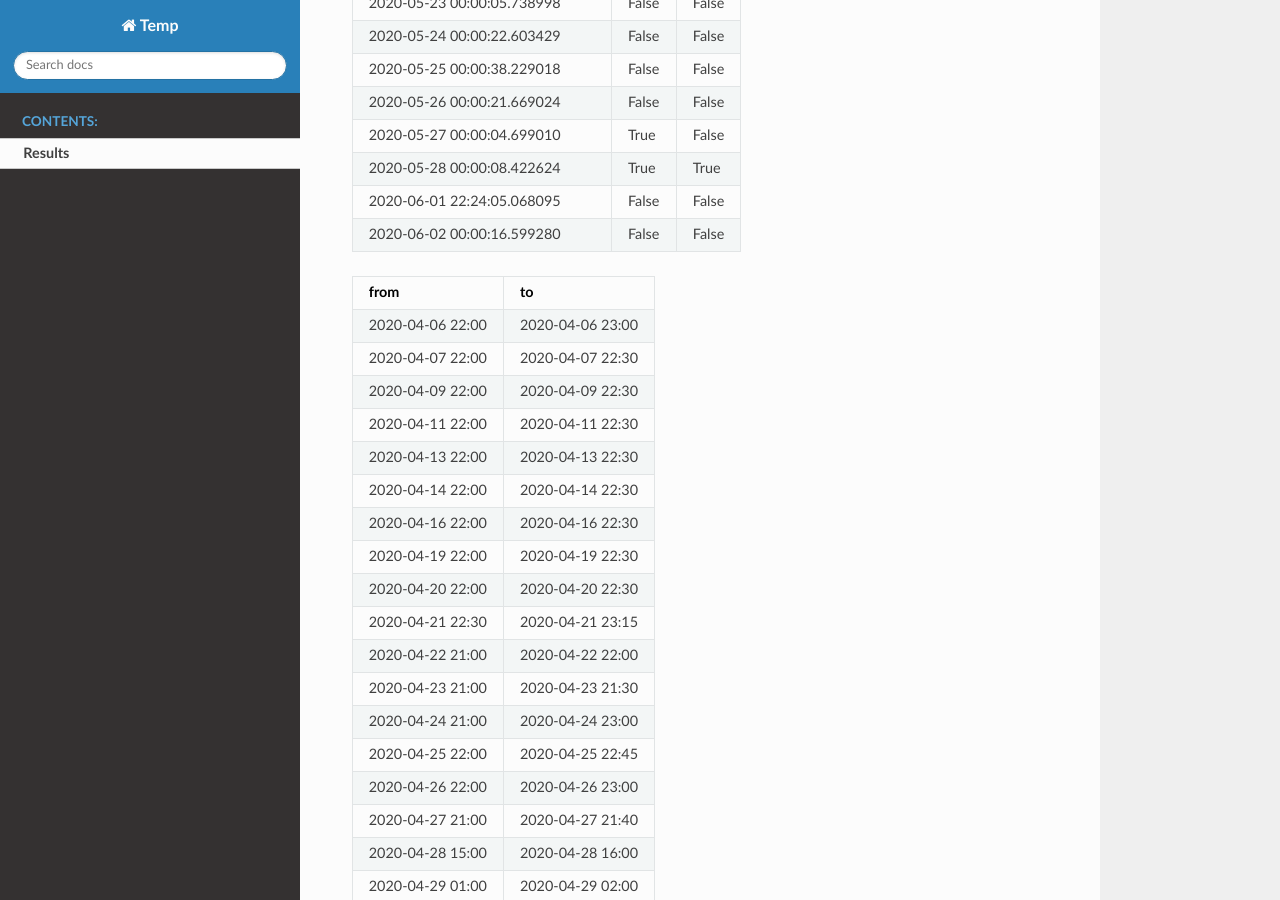
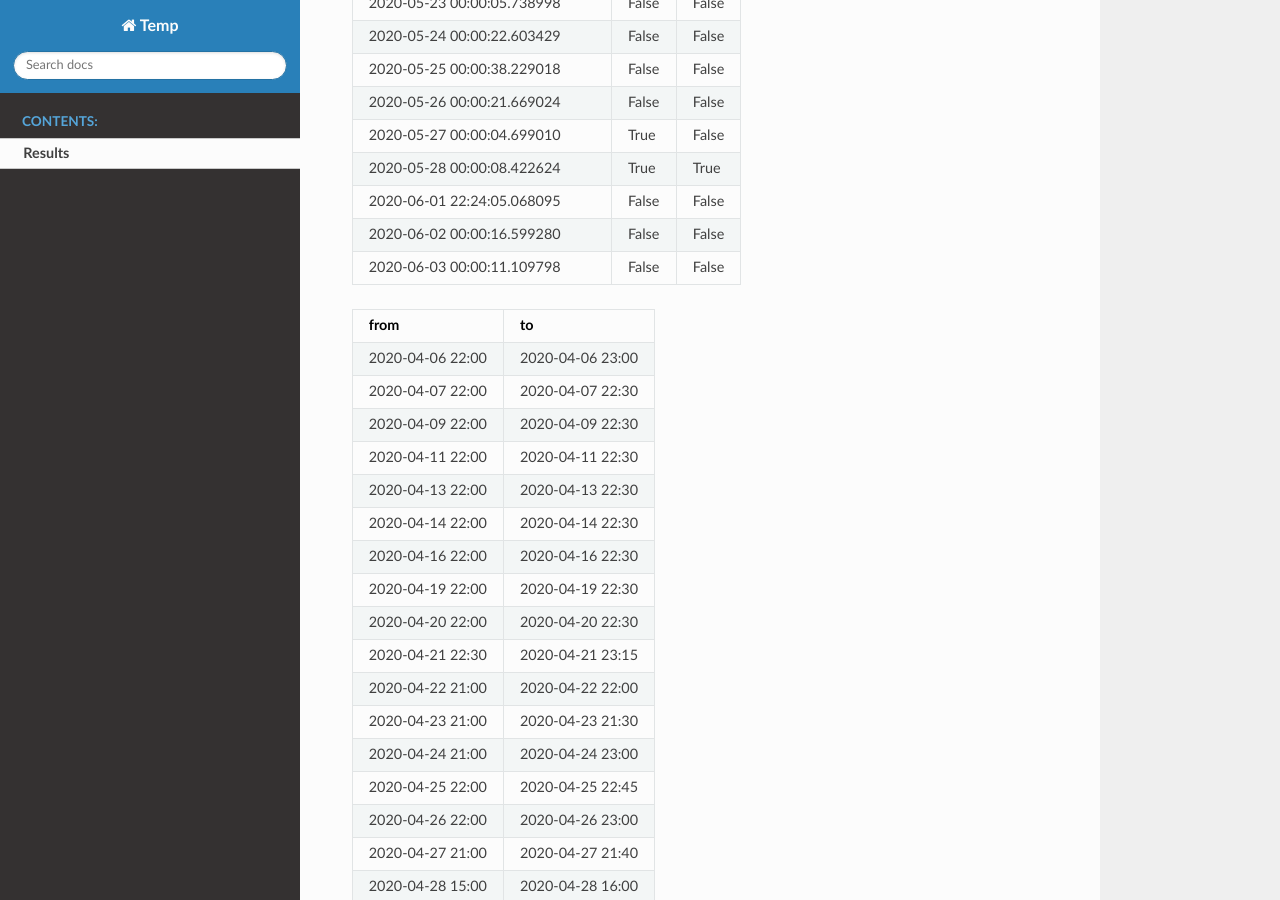
Before and after one commit to shlomow/queries-results, a Sphinx documentation site: the page built from source/results.rst, in a window 1280 px wide and 900 px high, scrolled down 1805 px. Built offline with Sphinx 7.4.7 and the Read the Docs theme 2.0.0, drawn with Linux system fonts in a browser that asks for light colours.

Commit message:
update results

```diff
--- a/source/results.rst
+++ b/source/results.rst
@@ -63,6 +63,7 @@ third experiment: 2.06.2020
    2020-05-28 00:00:08.422624, True, True
    2020-06-01 22:24:05.068095, False, False
    2020-06-02 00:00:16.599280, False, False
+   2020-06-03 00:00:11.109798, False, False
 
 .. csv-table::
    :header: "from", "to"
```
Also changed, not shown: results.json (+1 -1 lines).
